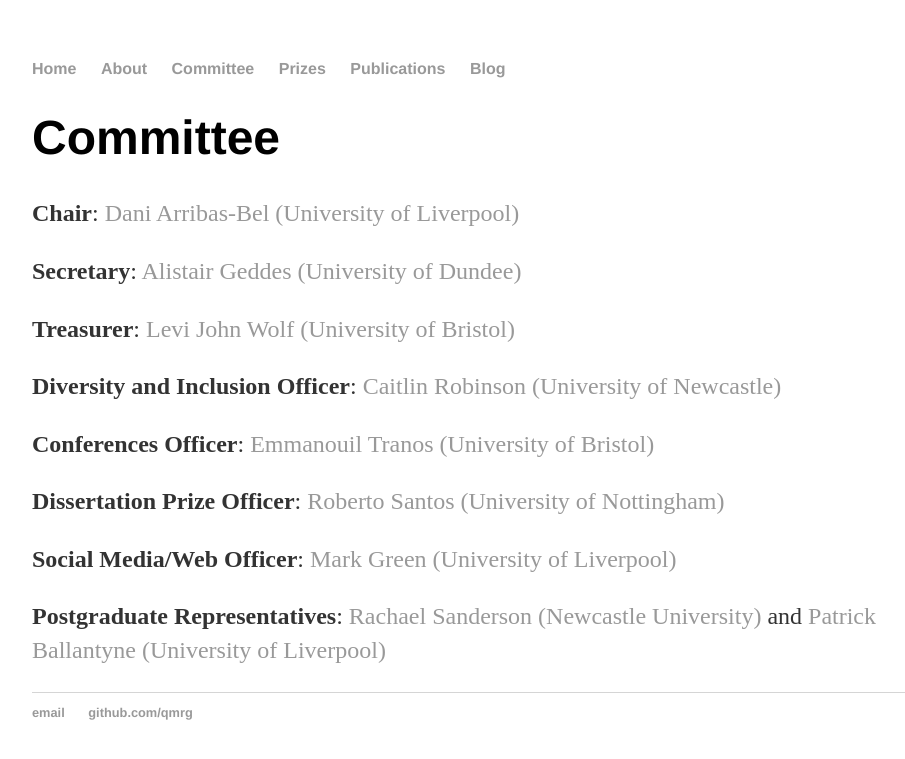
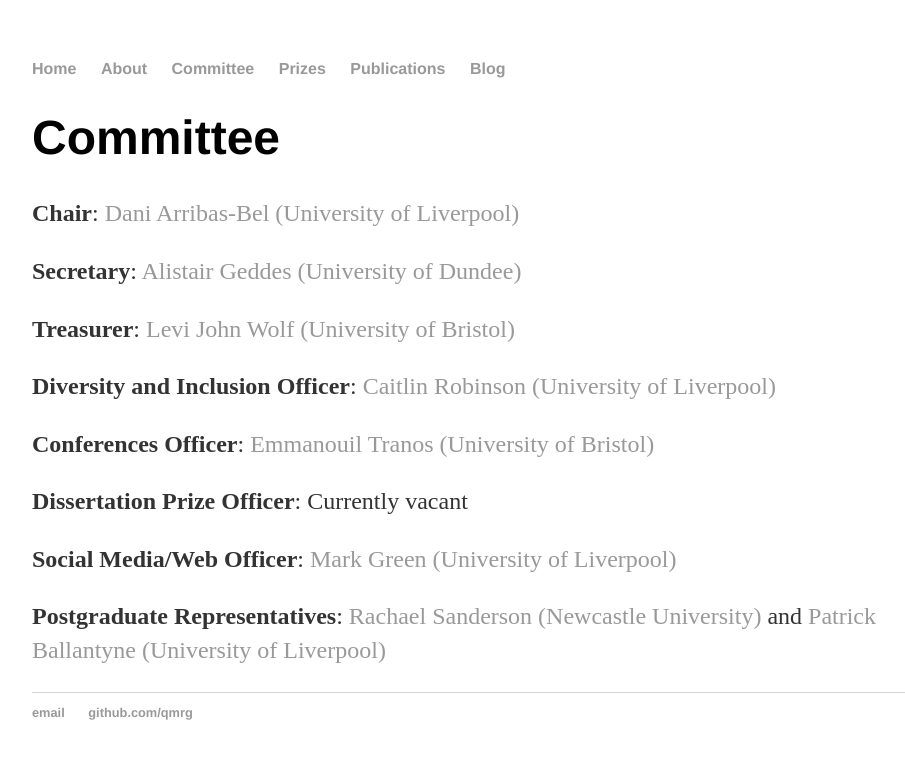
Before and after one commit to qmrg/qmrg.github.io, a Jekyll site: the page built from committee.md, in a window 1280 px wide. Shown: the top 759 px of the page, without its empty margins (160-1065 px from the left). Built offline with Jekyll 4.4.1, drawn with Linux system fonts in a browser that asks for light colours.

Commit message:
Update committee.md

```diff
--- a/committee.md
+++ b/committee.md
@@ -11,11 +11,11 @@
 
 **Treasurer**: [Levi John Wolf (University of Bristol)](http://www.bris.ac.uk/geography/people/levi-j-wolf/index.html)
 
-**Diversity and Inclusion Officer**: [Caitlin Robinson (University of Newcastle)](https://www.ncl.ac.uk/gps/staff/profile/caitlinrobinson.html#background)
+**Diversity and Inclusion Officer**: [Caitlin Robinson (University of Liverpool)](https://www.liverpool.ac.uk/environmental-sciences/staff/caitlin-robinson/)
 
 **Conferences Officer**: [Emmanouil Tranos (University of Bristol)](http://www.bristol.ac.uk/geography/people/emmanouil-tranos/index.html)
 
-**Dissertation Prize Officer**: [Roberto Santos (University of Nottingham)](https://scholar.google.com/citations?user=OiisfSgAAAAJ&hl=en)
+**Dissertation Prize Officer**: Currently vacant
 
 **Social Media/Web Officer**: [Mark Green (University of Liverpool)](https://www.liverpool.ac.uk/environmental-sciences/staff/mark-green/)
 
```
